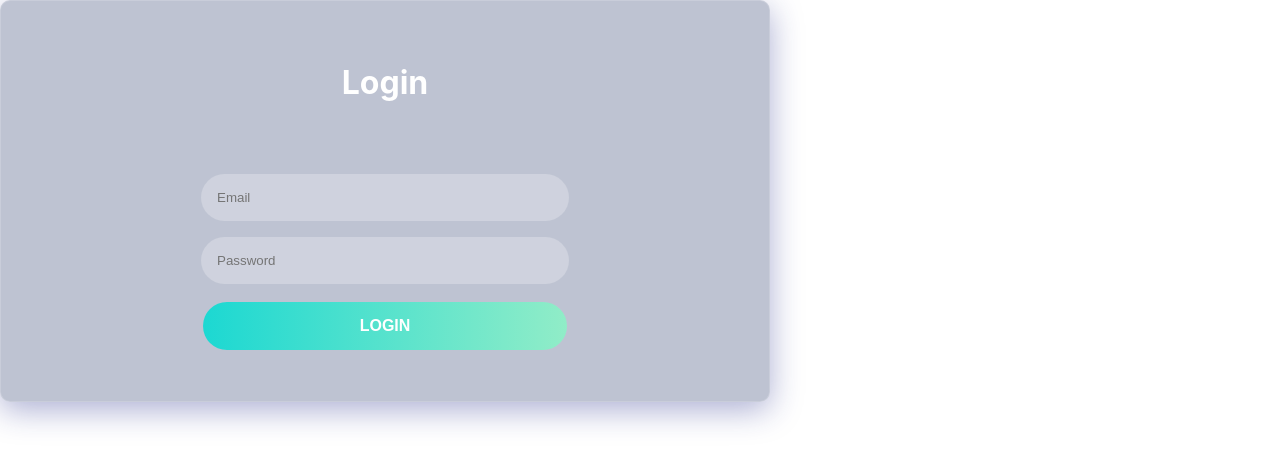
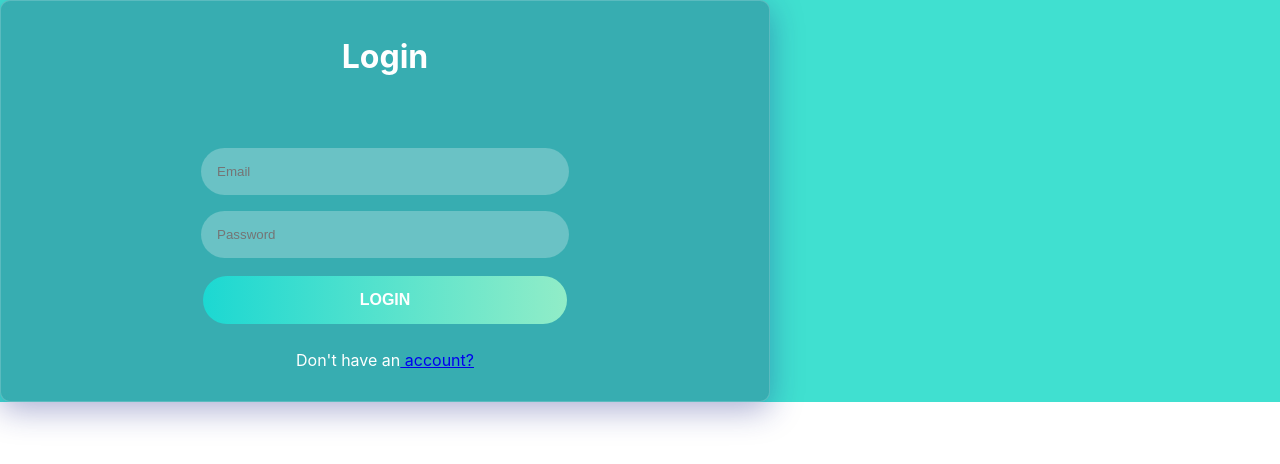
Before and after one commit to 007Steve/Music-Player-Frontend, a React (Create React App) app: page /login in a window 1280 px wide. Shown: the top 464 px of the page. Built offline with nearby package versions, Linux system fonts and the light colour scheme; no server answers.

Commit message:
add link to signup

```diff
--- a/src/pages/Login.js
+++ b/src/pages/Login.js
@@ -1,14 +1,16 @@
 import React, { useState } from "react";
-import { useHistory } from "react-router-dom";
+import { useHistory, Link } from "react-router-dom";
 import "../styles/Login.css";
+import "../styles/Form.css";
 import axios from "axios";
+
 function Login() {
   //State
   const [email, setEmail] = useState("");
   const [password, setPassword] = useState("");
   const [errorMessage, setErrorMessage] = useState("");
   const history = useHistory();
-// Login
+  // Login Data
   const login = async (e) => {
     e.preventDefault();
 
@@ -30,6 +32,7 @@ function Login() {
     history.push("/dashboard");
   };
   return (
+    <div className="login">
       <div className="form__div">
         <form action="" onSubmit={login} className="form">
           <h1 className="form__title">Login</h1>
@@ -45,15 +48,21 @@ function Login() {
           <label htmlFor="Password"></label>
           <input
             className="form__input"
-          type="text"
+            type="password"
             placeholder="Password"
+            autoComplete="true"
             value={password}
             onChange={(e) => setPassword(e.target.value)}
           />
           <button type="submit" className="btn-grad">
             Login
           </button>
+          <p className="form__link">
+            Don't have an
+            <Link to="/signup"> account?</Link>
+          </p>
         </form>
+      </div>
     </div>
   );
 }
```
Lines whose indentation alone changed are shown as unchanged.
